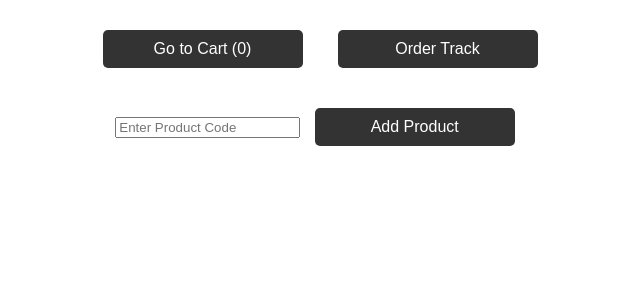
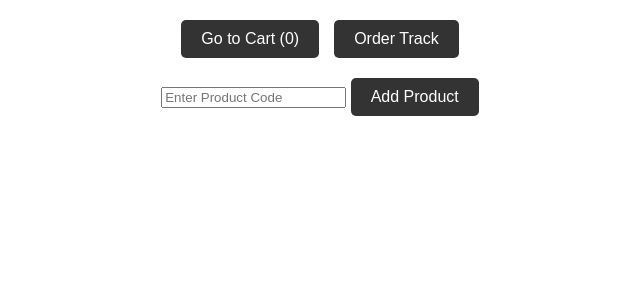
Before and after one commit to Soham-gx/BRS-Studunt, a PHP site: page /GitHub/home.html in a window 1280 px wide. Shown: the part 114-414 px from the top of the page, without its empty margins (320-960 px from the left). Run offline with PHP 8.4, Linux system fonts and the light colour scheme.

Commit message:
Update styles.css

```diff
--- a/GitHub/styles.css
+++ b/GitHub/styles.css
@@ -8,7 +8,7 @@ body {
     padding: 0;
 }
 
-/* Home Page Styling */
+/* Header */
 header {
     background-color: #333;
     color: white;
@@ -17,15 +17,15 @@ header {
     font-size: 20px;
 }
 
+/* Buttons */
 button {
-    width: 200px;
-    padding: 10px;
+    width: auto;
+    padding: 10px 20px;
     background: #333;
     color: white;
     border: none;
     border-radius: 5px;
     cursor: pointer;
-    margin: 10px;
     font-size: 16px;
     transition: background 0.3s;
 }
@@ -34,7 +34,7 @@ button:hover {
     background: #555;
 }
 
-/* Products Layout */
+/* Product Layout */
 .products {
     display: flex;
     justify-content: center;
@@ -48,7 +48,7 @@ button:hover {
     color: #333;
     padding: 15px;
     border-radius: 10px;
-    box-shadow: 0 0 10px rgba(0, 0, 0, 0.1);
+    box-shadow: 0 0 10px rgba(0,0,0,0.1);
     width: 220px;
     text-align: center;
     transition: transform 0.3s;
```
